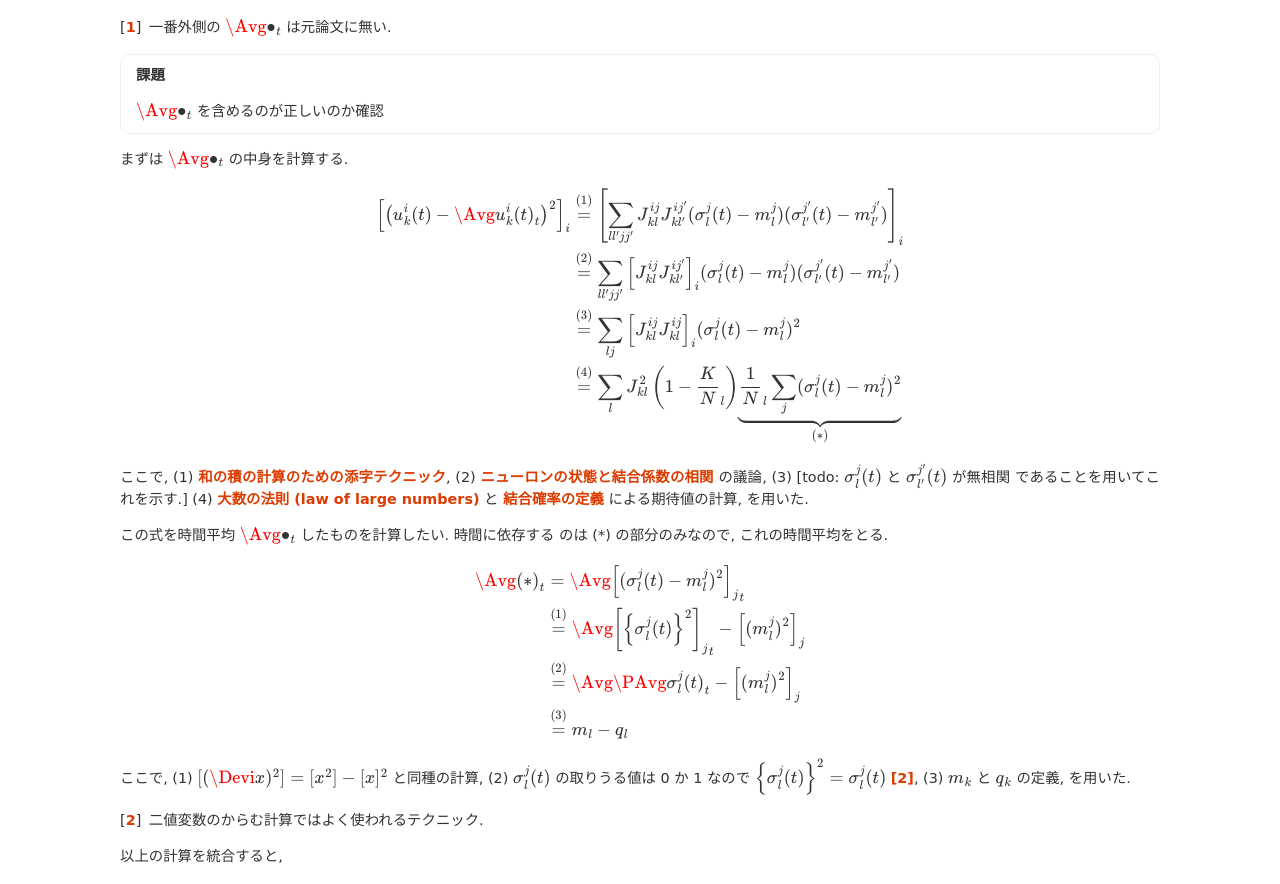
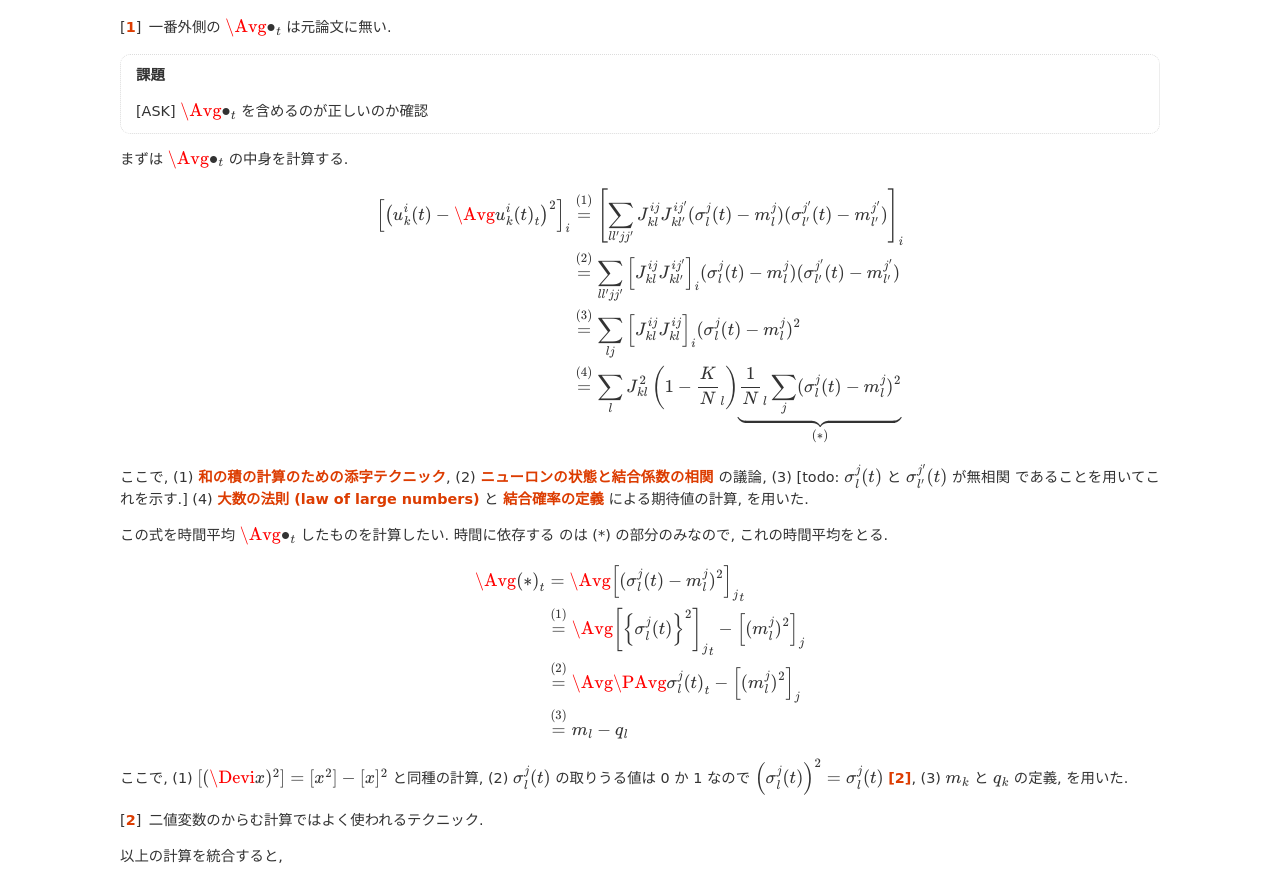
Before and after one commit to tkf/balance-tutorial-ja, a Sphinx documentation site: the page built from source/binary_network/fluctuations/temporal_fluctuations.rst, in a window 1280 px wide. Shown: the part 301-1185 px from the top of the page. Built offline with Sphinx 7.4.7, drawn with Linux system fonts in a browser that asks for light colours; formulas are drawn with MathJax 3.

Commit message:
Small changes

```diff
--- a/source/binary_network/fluctuations/temporal_fluctuations.rst
+++ b/source/binary_network/fluctuations/temporal_fluctuations.rst
@@ -25,7 +25,7 @@
 
 .. [#] 一番外側の :math:`\Avg{\bullet}_t` は元論文に無い.
 
-   .. todo:: :math:`\Avg{\bullet}_t` を含めるのが正しいのか確認
+   .. todo:: [ASK] :math:`\Avg{\bullet}_t` を含めるのが正しいのか確認
 
 .. :index:`速いノイズ` (:index:`fast noise`)
    とも呼ばれることについて触れたほうが良い?
@@ -117,7 +117,7 @@
 ここで,
 (1) :math:`[(\Devi x)^2] = [x^2] - [x]^2` と同種の計算,
 (2) :math:`\sigma_l^j(t)` の取りうる値は 0 か 1 なので
-:math:`\left\{ \sigma_l^j(t) \right\}^2 = \sigma_l^j(t)` [#]_,
+:math:`\left( \sigma_l^j(t) \right)^2 = \sigma_l^j(t)` [#]_,
 (3) :math:`m_k` と :math:`q_k` の定義,
 を用いた.
 
```
